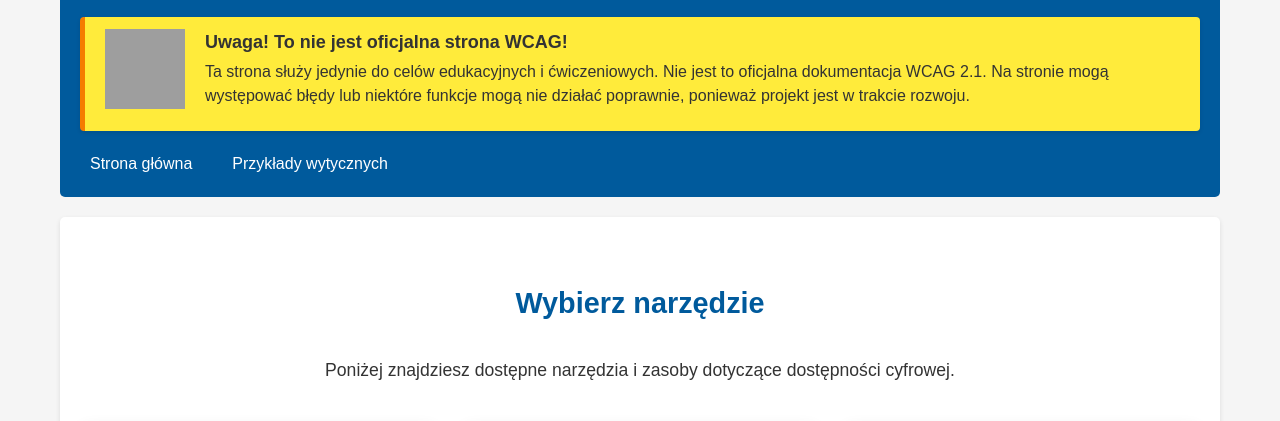
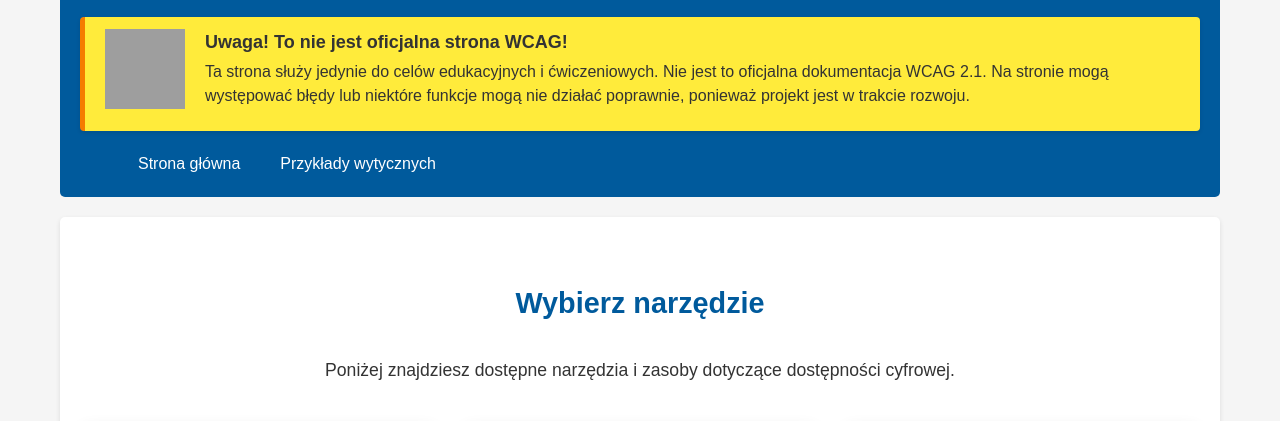
Before and after one commit to WojMam/wcagExamples, a plain HTML site: page index.html in a window 1280 px wide. Shown: the part 137-558 px from the top of the page. Drawn offline with Linux system fonts and the light colour scheme; grey boxes are pictures that could not be loaded.

Commit message:
Dodano style dla list, aby poprawić wyrównanie punktów względem tekstu i zwiększyć odstęp od lewej strony

```diff
--- a/styles.css
+++ b/styles.css
@@ -3,6 +3,13 @@
 	margin: 0;
 	padding: 0;
 	box-sizing: border-box;
+}
+
+/* Dodane style dla list */
+ul,
+ol {
+	padding-left: 2em;
+	margin-left: 1em;
 }
 
 :root {
```
